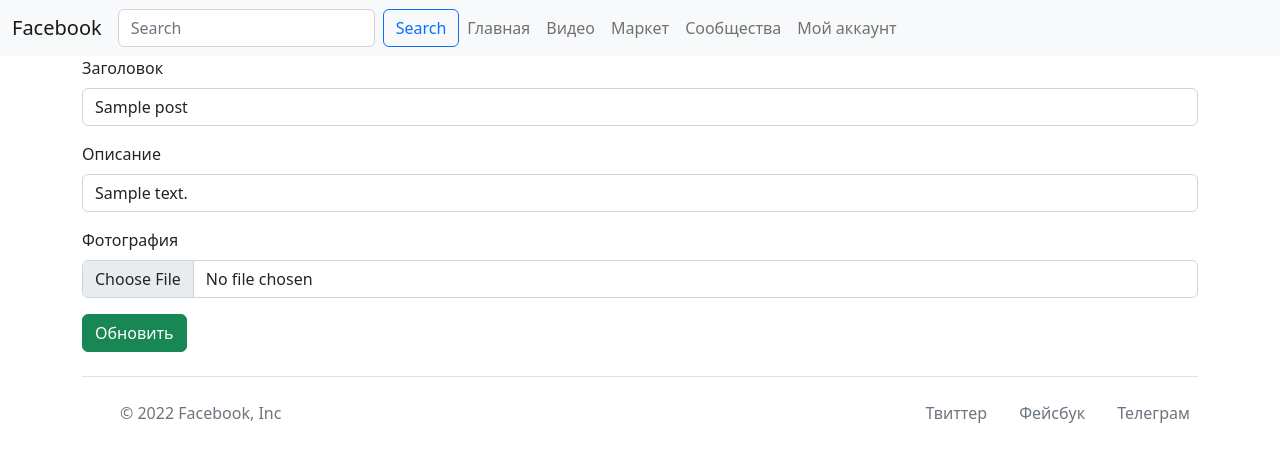
After one commit to Toktorov/Facebook, a Django app: page /post/update/1 in a window 1280 px wide. The commit adds this page. Shown: the top 462 px of the page. Run offline with Django 4.2, Linux system fonts and the light colour scheme; tables that the repository leaves empty hold one stand-in row (values such as "Sample post").

Commit message:
CRUD system for posts

```diff
--- a/facebook/urls.py
+++ b/facebook/urls.py
@@ -15,7 +15,7 @@
 """
 from django.contrib import admin
 from django.urls import path
-from posts.views import index, post_detail, post_create
+from posts.views import index, post_detail, post_create, post_update, post_delete
 from users.views import register, user_login
 from django.conf import settings
 from django.conf.urls.static import static
@@ -26,6 +26,8 @@
     path('', index, name = "index"),
     path('post/<int:id>', post_detail, name = "post_detail"),
     path('post/create/', post_create, name = "post_create"),
+    path('post/update/<int:id>', post_update, name = "post_update"),
+    path('post/delete/<int:id>', post_delete, name = "post_delete"),
     path('register/', register, name = "register"),
     path('login/', user_login, name = "user_login"),
     path('logout/', LogoutView.as_view(next_page = 'index'),  name = "logout")
--- a/posts/views.py
+++ b/posts/views.py
@@ -24,3 +24,31 @@
         post = Post.objects.create(user = request.user, title = title, description = description, image = image)
         return redirect('index')
     return render(request, 'post_create.html')
+
+def post_update(request, id):
+    post = Post.objects.get(id = id)
+    if request.method == "POST":
+        title = request.POST.get('title')
+        description = request.POST.get('description')
+        image = request.FILES.get('image')
+        post = Post.objects.get(id = id)
+        post.title = title
+        post.description = description
+        post.image = image
+        post.save()
+        return redirect('post_detail', post.id)
+    context = {
+        'post' : post,
+    }
+    return render(request, 'post_update.html', context)
+
+def post_delete(request, id):
+    post = Post.objects.get(id = id)
+    if request.method == "POST":
+        post = Post.objects.get(id = id)
+        post.delete()
+        return redirect('index')
+    context = {
+        'post' : post
+    }
+    return render(request, 'post_delete.html', context)
--- a/template/index.html
+++ b/template/index.html
@@ -109,8 +109,10 @@
                 <div class="card-body">
                   <a href="{% url 'post_detail' post.id %}" style="text-decoration:none; color: black"><h5 class="card-title">{{ post.title }}</h5></a>
                   <a href="{% url 'post_detail' post.id %}" style="text-decoration:none; color: black"><p class="card-text">{{ post.description|truncatewords:10 }}</p></a>
+
                   <a href="#" class="btn btn-primary">Лайк</a>
                   <a href="comment.html" class="btn btn-primary">Коментарии</a>
+                  <a href="comment.html" class="btn btn-secondary">@{{ post.user }}</a>
                 </div>
             </div>
           {% endfor %}
--- a/template/post_detail.html
+++ b/template/post_detail.html
@@ -55,6 +55,9 @@
                   <p class="card-text">{{ post.description }}</p>
                   <a href="#" class="btn btn-primary">Лайк</a>
                   <a href="#" class="btn btn-primary">Коментарии</a>
+                  <a class="btn btn-secondary">@{{ post.user }}</a>
+                  <a href="{% url 'post_update' post.id %}" class="btn btn-success">Обновить</a>
+                  <a href="{% url 'post_delete' post.id %}" class="btn btn-danger">Удалить</a>
                 </div>
               </div>
               <div class="card" style="width: 50rem; max-height: 250px;">
--- /dev/null
+++ b/template/post_update.html
@@ -0,0 +1,86 @@
+{% load static %}
+<!DOCTYPE html>
+<html lang="ru">
+<head>
+    <meta charset="UTF-8">
+    <meta http-equiv="X-UA-Compatible" content="IE=edge">
+    <meta name="viewport" content="width=device-width, initial-scale=1.0">
+    <title>Document</title>
+    <!-- CSS only -->
+    <link rel="stylesheet" href="{% static 'css/style.css' %}">
+    <link href="https://cdn.jsdelivr.net/npm/bootstrap@5.2.0/dist/css/bootstrap.min.css" rel="stylesheet" integrity="sha384-gH2yIJqKdNHPEq0n4Mqa/HGKIhSkIHeL5AyhkYV8i59U5AR6csBvApHHNl/vI1Bx" crossorigin="anonymous">
+    <!-- JavaScript Bundle with Popper -->
+    <script src="https://cdn.jsdelivr.net/npm/bootstrap@5.2.0/dist/js/bootstrap.bundle.min.js" integrity="sha384-A3rJD856KowSb7dwlZdYEkO39Gagi7vIsF0jrRAoQmDKKtQBHUuLZ9AsSv4jD4Xa" crossorigin="anonymous"></script>
+</head>
+<body>
+
+    <nav class="navbar navbar-expand-lg bg-light">
+        <div class="container-fluid">
+          <a class="navbar-brand" href="#">Facebook</a>
+          <form class="d-flex" role="search">
+            <input class="form-control me-2" type="search" placeholder="Search" aria-label="Search">
+            <button class="btn btn-outline-primary" type="submit">Search</button>
+          </form>
+          <button class="navbar-toggler" type="button" data-bs-toggle="collapse" data-bs-target="#navbarSupportedContent" aria-controls="navbarSupportedContent" aria-expanded="false" aria-label="Toggle navigation">
+            <span class="navbar-toggler-icon"></span>
+          </button>
+          <div class="collapse navbar-collapse" id="navbarSupportedContent">
+            <ul class="navbar-nav me-auto mb-2 mb-lg-0">
+              <li class="nav-item">
+                <a class="nav-link" href="index.html">Главная</a>
+              </li>
+              <li class="nav-item">
+                <a class="nav-link" href="video.html">Видео</a>
+              </li>
+              <li class="nav-item">
+                <a class="nav-link" href="marketplace.html">Маркет</a>
+              </li>
+              <li class="nav-item">
+                <a class="nav-link" href="#">Сообщества</a>
+              </li>
+              <li class="nav-item">
+                <a class="nav-link" href="#">Мой аккаунт</a>
+              </li>
+            </ul>
+
+          </div>
+        </div>
+      </nav>
+      <div class = "container">
+        <form method="POST" enctype="multipart/form-data">
+            {% csrf_token %}
+            <div class="mb-3">
+              <label for="exampleInputEmail1" class="form-label">Заголовок</label>
+              <input type="text" class="form-control" value = "{{ post.title }}" name = "title" id="exampleInputEmail1" aria-describedby="emailHelp">
+              <!-- <div id="emailHelp" class="form-text">We'll never share your email with anyone else.</div> -->
+            </div>
+            <div class="mb-3">
+                <label for="exampleInputEmail1" class="form-label">Описание</label>
+                <input type="text" class="form-control" value = "{{ post.description }}" name = "description" id="exampleInputEmail1" aria-describedby="emailHelp">
+                <!-- <div id="emailHelp" class="form-text">We'll never share your email with anyone else.</div> -->
+            </div>
+            <div class="mb-3">
+                <label for="exampleInputPassword1" class="form-label">Фотография</label>
+                <input type="file" class="form-control" value = "{{ post.title.url }}" name = "image" id="exampleInputPassword1">
+            </div>
+
+            <button type="submit" class="btn btn-success">Обновить</button>
+          </form>
+      </div>
+      <div class="container">
+        <footer class="d-flex flex-wrap justify-content-between align-items-center py-3 my-4 border-top">
+          <div class="col-md-4 d-flex align-items-center">
+            <a href="/" class="mb-3 me-2 mb-md-0 text-muted text-decoration-none lh-1">
+              <svg class="bi" width="30" height="24"><use xlink:href="#bootstrap"></use></svg>
+            </a>
+            <span class="mb-3 mb-md-0 text-muted">© 2022 Facebook, Inc</span>
+          </div>
+          <ul class="nav col-md-4 justify-content-end list-unstyled d-flex">
+            <li class="ms-3"><a href="#" class="nav-link px-2 text-muted">Твиттер</a></li>
+            <li class="ms-3"><a href="#" class="nav-link px-2 text-muted">Фейсбук</a></li>
+            <li class="ms-3"><a href="#" class="nav-link px-2 text-muted">Телеграм</a></li>
+          </ul>
+        </footer>
+      </div>
+</body>
+</html>
```
Also changed, not shown: template/post_delete.html (added, +73 -0 lines).
